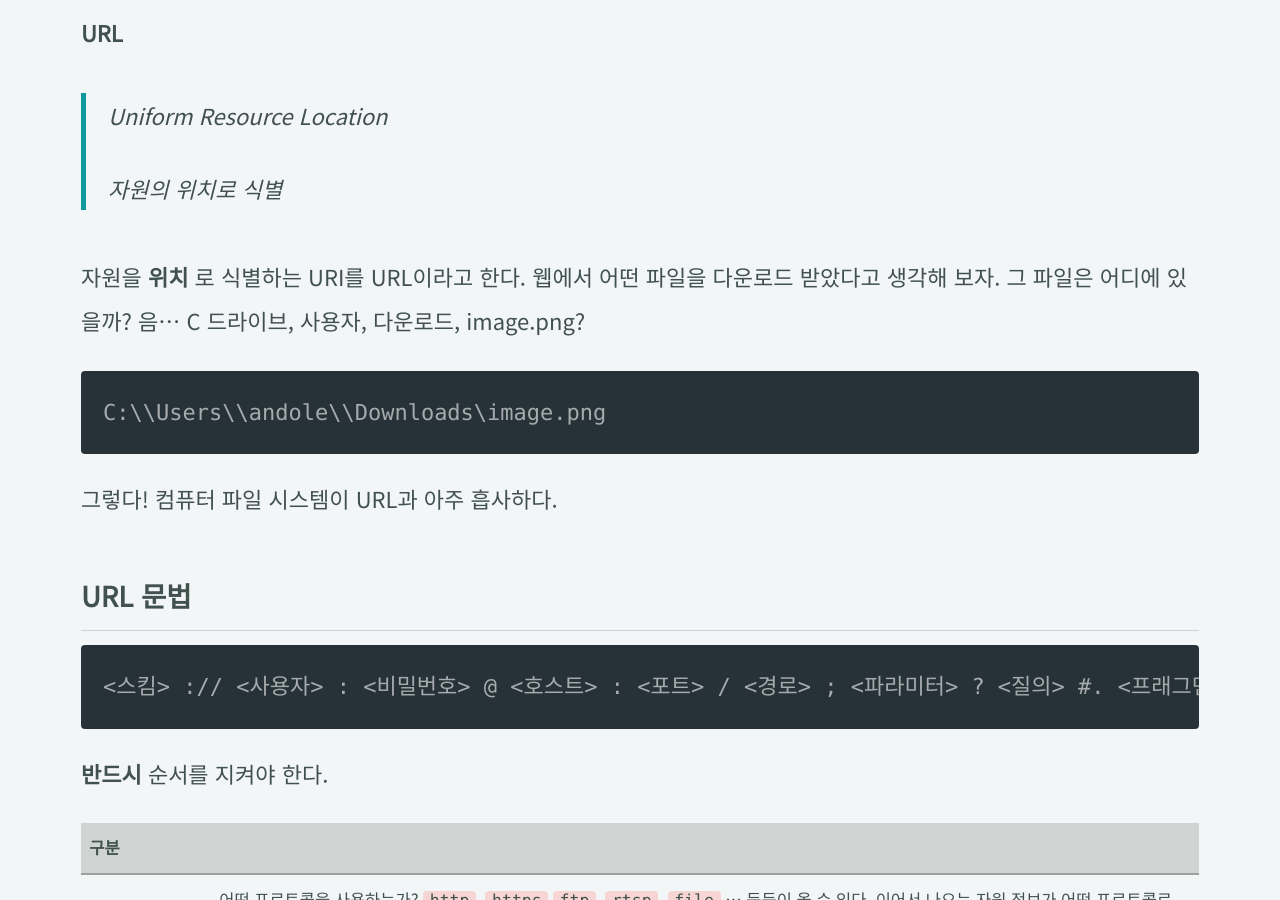
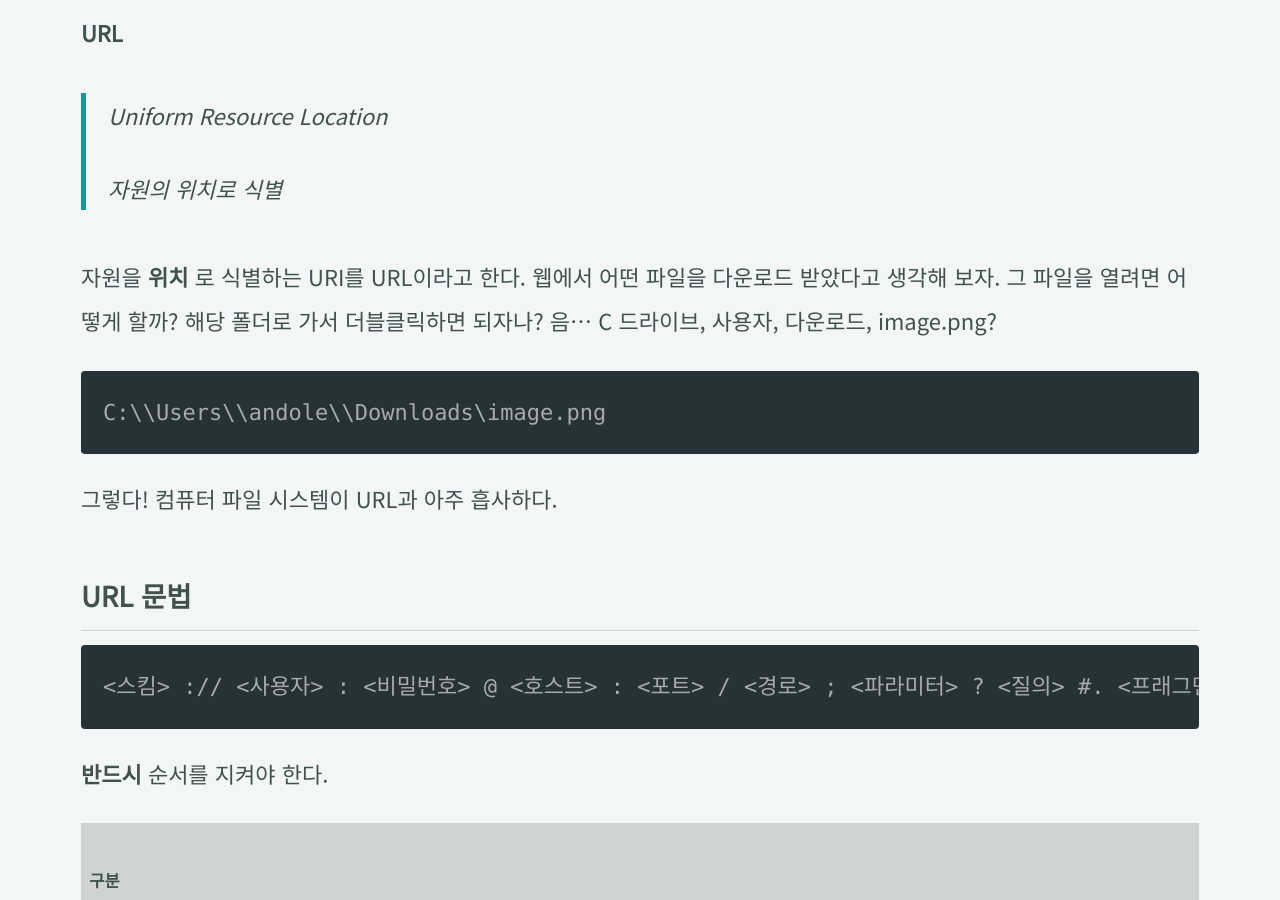
Before and after one commit to andole87/andole87.github.io, a Jekyll site: the page built from _posts/2019-07-11-http-url.md, in a window 1280 px wide and 900 px high, scrolled down 1923 px. Built offline with Jekyll 4.4.1, drawn with Linux system fonts in a browser that asks for light colours; cached includes are drawn as plain includes; comment, search, counter and statistics services are not loaded.

Commit message:
edit post

````diff
--- a/_posts/2019-07-11-http-url.md
+++ b/_posts/2019-07-11-http-url.md
@@ -51,7 +51,7 @@ URN은 위치에 상관없이 자원 그 자체로 식별하는 특징이 있다
 >
 > 자원의 위치로 식별
 
-자원을 **위치** 로 식별하는 URI를 URL이라고 한다. 웹에서 어떤 파일을 다운로드 받았다고 생각해 보자. 그 파일은 어디에 있을까? 음… C 드라이브, 사용자, 다운로드, image.png?
+자원을 **위치** 로 식별하는 URI를 URL이라고 한다. 웹에서 어떤 파일을 다운로드 받았다고 생각해 보자. 그 파일을 열려면 어떻게 할까? 해당 폴더로 가서 더블클릭하면 되자나? 음… C 드라이브, 사용자, 다운로드, image.png?
 
 ```
 C:\\Users\\andole\\Downloads\image.png
@@ -67,7 +67,7 @@ C:\\Users\\andole\\Downloads\image.png
 
 **반드시** 순서를 지켜야 한다.
 
-| 구분                  |                                                              |
+| <img width=200px>구분 |                                                              |
 | --------------------- | ------------------------------------------------------------ |
 | 스킴                  | 어떤 프로토콜을 사용하는가? `http`, `https`,`ftp`, `rtsp`, `file` … 등등이 올 수 있다. 이어서 나오는 자원 정보가 어떤 프로토콜로 접근하는지 정의한다. |
 | 사용자 이름, 비밀번호 | 공용 자원이 아닌 경우, 몇몇 프로토콜은 계정과 비밀번호를 요구하기도 한다. 예)FTP |
````
